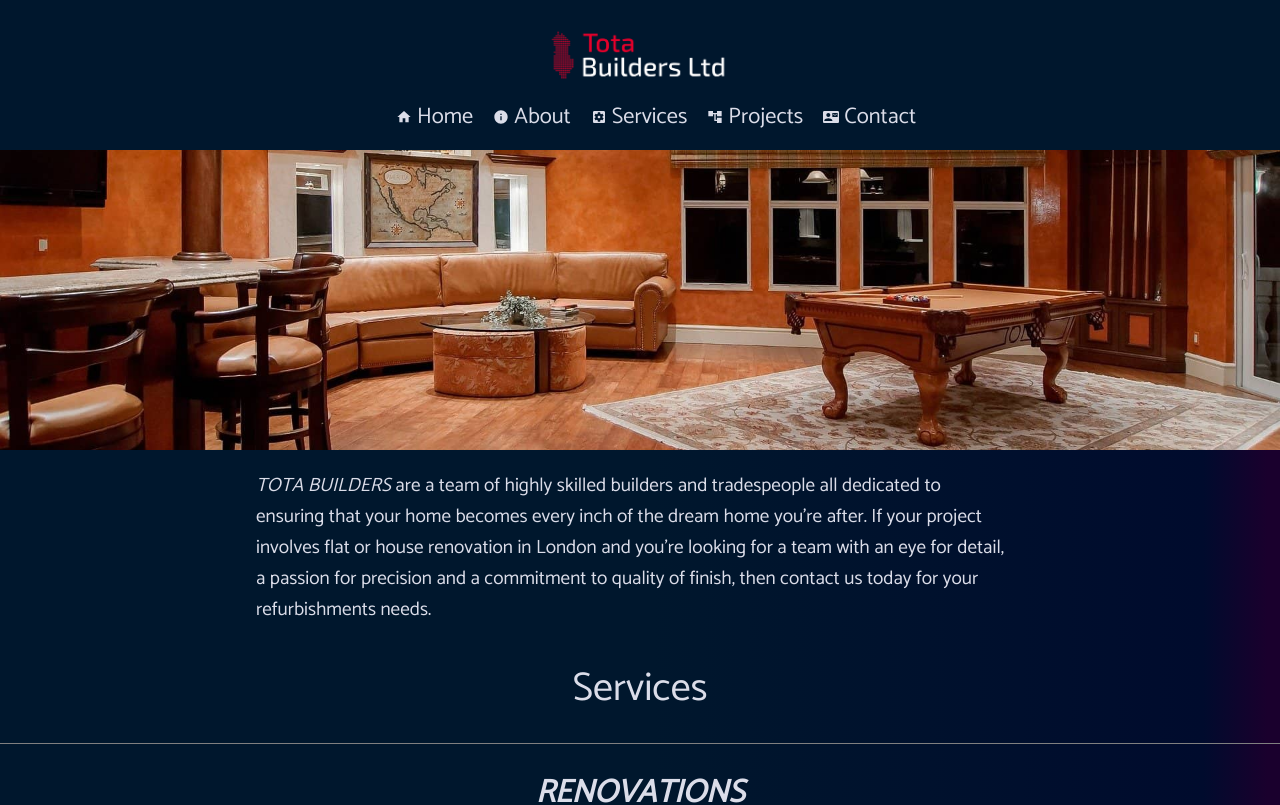
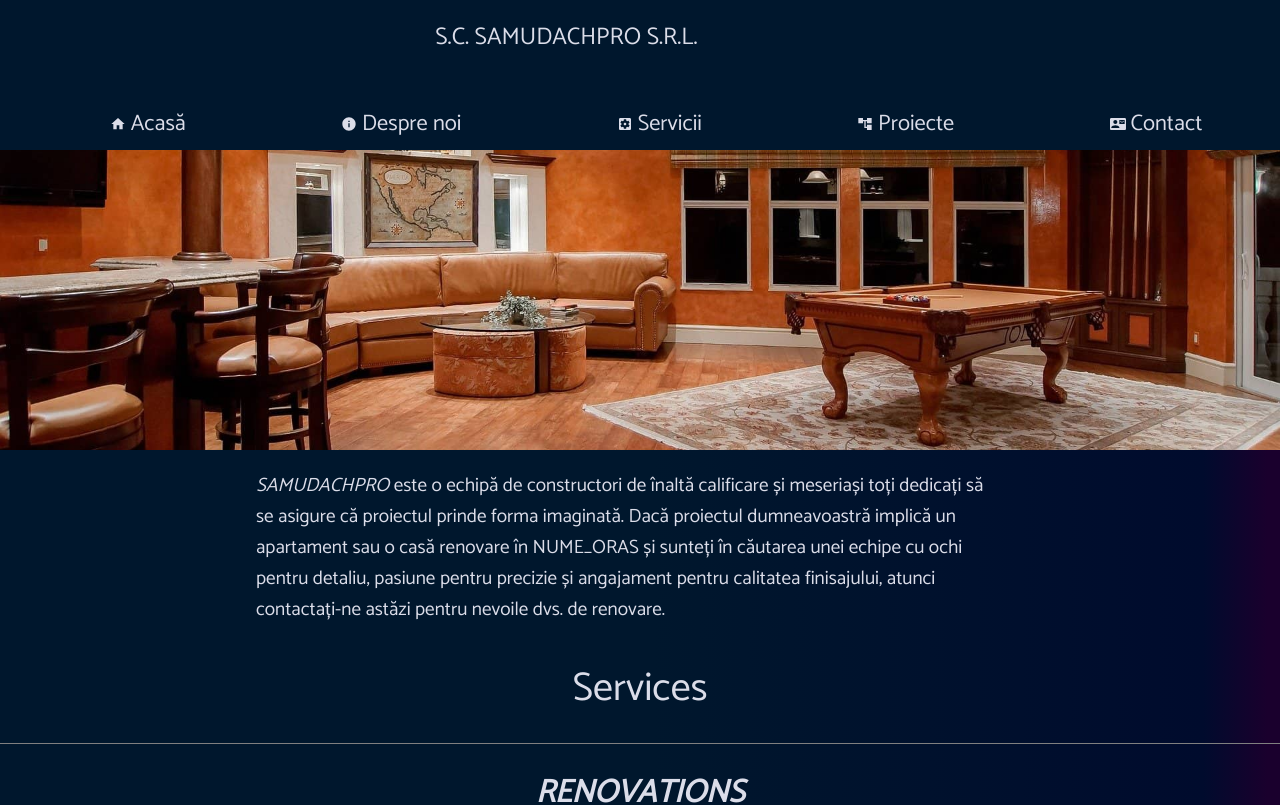
Before and after one commit to Geod11/samudachpro, a React (Create React App) app: page /services in a window 1280 px wide. Shown: the top 805 px of the page. Built offline with nearby package versions, Linux system fonts and the light colour scheme.

Commit message:
Change english to romanian content

```diff
--- a/package.json
+++ b/package.json
@@ -20,7 +20,7 @@
     "react-dom": "^17.0.2",
     "react-router-dom": "^5.2.0",
     "react-router-hash-link": "^2.4.3",
-    "react-scripts": "4.0.3",
+    "react-scripts": "^5.0.1",
     "react-slick": "^0.28.1",
     "web-vitals": "^1.1.2"
   },
--- a/src/Components/About.js
+++ b/src/Components/About.js
@@ -12,10 +12,9 @@ function About() {
       <div className="about__innerContainer">
         <p className="about__main__description">
           Bine ați venit la Samudachpro, partenerul dumneavoastră de încredere
-          în soluții de construcții și construcții. Cu o reputație solidă pentru
-          excelență și angajamentul de a oferi rezultate excepționale, suntem
-          mândri să fim una dintre companiile de construcții de top din
-          industrie.
+          în soluții de construcții. Cu o reputație solidă pentru excelență și
+          angajamentul de a oferi rezultate excepționale, suntem mândri să fim
+          una dintre companiile de construcții de top din industrie.
           <br />
           <br /> La Samudachpro, înțelegem că proiectele de construcție sunt mai
           mult decât cărămizi și mortar. Sunt despre transformarea viselor în
@@ -32,15 +31,15 @@ function About() {
           adaptate pentru a satisface cerințele dumneavoastră specifice la timp
           și în limita bugetului.
           <br />
-          <br /> Vă mulțumim că ați considerat Samudachpro partenerul dvs. de
-          construcții. Așteptăm cu nerăbdare oportunitatea de a colabora cu
-          dumneavoastră și de a vă transforma visele de construcție în
-          realitate. Contactați-ne astăzi pentru a discuta despre proiectul dvs.
+          <br /> Vă mulțumim că ați considerat Samudachpro, partenerul
+          dumneavoastră de construcții. Așteptăm cu nerăbdare oportunitatea de a
+          colabora și de a vă transforma visele de construcție în realitate.
+          Contactați-ne astăzi pentru a discuta despre proiectul dumneavoastră
           și pentru a descoperi cum vă putem aduce viziunea la viață.
         </p>
         <hr className="about__hline_displayNone" />
         <div className="about__featuredProjectContainer">
-          <h2 className="about__main__title">QUALITY</h2>
+          <h2 className="about__main__title">CALITATE</h2>
           <video
             playsinline="true"
             webkit-playsinline="true"
@@ -52,7 +51,7 @@ function About() {
           ></video>
           <HashLink smooth to="/projects#topProjects" className="about__CTA">
             <button className="about__btn btn btn-primary">
-              Find Out More
+              Afla mai mult
             </button>
           </HashLink>
         </div>
--- a/src/Components/Contact.js
+++ b/src/Components/Contact.js
@@ -29,14 +29,12 @@ function Contact() {
   return (
     <div id="topContact" className="contact__container">
       <div className="contact__mainImageContainer"></div>
-			<h1 className="contact__title">CONTACT US</h1>
+      <h1 className="contact__title">CONTACTEAZĂ-NE</h1>
       <p className="contact__info">
-				To find out how our construction company can help you to transform your
-				home contact us today. <br />
+        Suntem aici pentru a răspunde la toate întrebările sau pentru a rezerva
+        o oră care vă este convenabilă pentru ca unul dintre membrii echipei
+        noastre să vină pentru a vă discuta planurile.
         <br />
-				We’re here to answer any and all questions or to book a time that’s
-				convenient to you for one of our team member to come round to discuss
-				your plans.
       </p>
       <div className="contact__container__instructionsPicture">
         <div className="contact__instructions__container">
--- a/src/Components/Footer.js
+++ b/src/Components/Footer.js
@@ -1,9 +1,7 @@
 import React from "react";
-import { HashLink } from "react-router-hash-link";
 import "../style/footer.css";
 import FacebookIcon from "@material-ui/icons/Facebook";
 import InstagramIcon from "@material-ui/icons/Instagram";
-import LinkedInIcon from "@material-ui/icons/LinkedIn";
 
 function Footer() {
   return (
@@ -53,31 +51,11 @@ function Footer() {
           <ul>
             <FacebookIcon />
             <InstagramIcon />
-						<LinkedInIcon />
           </ul>
         </div>
       </div>
       <div className="footer__endContainer">
-				<p>© 2021 - Tota Builders Ltd</p>
-				<ul className="footer__breadCrumbs">
-					<HashLink smooth to="/#topHome">
-						<li className="footer__item">Home</li>
-					</HashLink>
-					<HashLink smooth to="/about#topAbout">
-						<li className="footer__item">About</li>
-					</HashLink>
-					<HashLink smooth to="/services#topServices">
-						<li className="footer__item">Services</li>
-					</HashLink>
-					<HashLink smooth to="/projects#topProjects">
-						<li className="footer__item">Projects</li>
-					</HashLink>
-					<HashLink smooth to="/contact#topContact">
-						<li className="footer__item">Contact</li>
-					</HashLink>
-				</ul>
-				{/* ADD COMPANY NUMBER AND VAT LATER ON
-				<p>Company Nr:(Company Nr.) | VAT Nr:(Vat Nr.)</p> */}
+        <p>© 2023 - SC SAMUDACHPRO SRL</p>
       </div>
     </div>
   );
--- a/src/Components/Header.js
+++ b/src/Components/Header.js
@@ -9,10 +9,9 @@ import InfoIcon from "@material-ui/icons/Info";
 import SettingsApplicationsIcon from "@material-ui/icons/SettingsApplications";
 import AccountTreeIcon from "@material-ui/icons/AccountTree";
 import ContactMailIcon from "@material-ui/icons/ContactMail";
-import logo from "../Assets/Logo/color1-white_logo_transparent_background.png";
+// import logo from "../Assets/Logo/color1-white_logo_transparent_background.png";
 import FacebookIcon from "@material-ui/icons/Facebook";
 import InstagramIcon from "@material-ui/icons/Instagram";
-import LinkedInIcon from "@material-ui/icons/LinkedIn";
 
 function Header() {
   console.log("RENDERED");
@@ -60,17 +59,33 @@ function Header() {
             scrollY && "header__social--enlarged"
           }`}
         >
-					<p className="header__socialMediaText">Find us on:</p>
-					<FacebookIcon />
-					<InstagramIcon />
-					<LinkedInIcon />
+          <p className="header__socialMediaText">Ne gasesti pe:</p>
+          <div className="headerSocialMediaIconsContainer">
+            <a
+              href="https://www.facebook.com/profile.php?id=100063591846277"
+              alt="Facebook Icon"
+              target={"_blank"}
+              rel={"noreferrer"}
+            >
+              <FacebookIcon className="headerSocialMediaIcons" />
+            </a>
+            <a
+              href="https://www.facebook.com/profile.php?id=100063591846277"
+              alt="Instagram Icon"
+              target={"_blank"}
+              rel={"noreferrer"}
+            >
+              <InstagramIcon className="headerSocialMediaIcons" />
+            </a>
+          </div>
         </div>
         <HashLink to="/#topHome">
-					<img
+          <div className="header__companyName">S.C. SAMUDACHPRO S.R.L.</div>
+          {/* <img
             className={`header__logo ${scrollY && "header__logo--enlarged"}`}
             src={logo}
             alt="Logo"
-					/>
+          /> */}
         </HashLink>
         {!menu ? (
           <MenuIcon
@@ -94,7 +109,7 @@ function Header() {
             scrollY && "header__quote--enlarged"
           }`}
         >
-					<p className="header__requestQuote">Request a quote</p>
+          <p className="header__requestQuote">Cere o simulare de pret</p>
         </HashLink>
       </div>
 
@@ -102,25 +117,25 @@ function Header() {
         <HashLink smooth to="/#topHome">
           <li className="header__item">
             <HomeIcon />
-						Home
+            Acasă
           </li>
         </HashLink>
         <HashLink smooth to="/about#topAbout">
           <li className="header__item">
             <InfoIcon />
-						About
+            Despre noi
           </li>
         </HashLink>
         <HashLink smooth to="/services#topServices">
           <li className="header__item">
             <SettingsApplicationsIcon />
-						Services
+            Servicii
           </li>
         </HashLink>
         <HashLink smooth to="/projects#topProjects">
           <li className="header__item">
             <AccountTreeIcon />
-						Projects
+            Proiecte
           </li>
         </HashLink>
         <HashLink smooth to="/contact#topContact">
--- a/src/Components/Services.js
+++ b/src/Components/Services.js
@@ -32,12 +32,13 @@ function Services() {
     <div id="topServices" className="services__container">
       <div className="services__mainImageContainer"></div>
       <p className="serivces__main__description">
-				<span>Tota Builders </span> are a team of highly skilled builders and
-				tradespeople all dedicated to ensuring that your home becomes every inch
-				of the dream home you’re after. If your project involves flat or house
-				renovation in London and you’re looking for a team with an eye for
-				detail, a passion for precision and a commitment to quality of finish,
-				then contact us today for your refurbishments needs.
+        <span>Samudachpro </span> este o echipă de constructori de înaltă
+        calificare și meseriași toți dedicați să se asigure că proiectul prinde
+        forma imaginată. Dacă proiectul dumneavoastră implică un apartament sau
+        o casă renovare în NUME_ORAS și sunteți în căutarea unei echipe cu ochi
+        pentru detaliu, pasiune pentru precizie și angajament pentru calitatea
+        finisajului, atunci contactați-ne astăzi pentru nevoile dvs. de
+        renovare.
       </p>
       <h1 className="services__main__title">Services</h1>
 
--- a/src/style/header.css
+++ b/src/style/header.css
@@ -60,9 +60,25 @@
 	font-size: var(--font-small);
 	margin-right: 5px;
 }
-.header__socialMediaContainer,
+.header__socialMediaContainer {
+	display: none;
+	justify-content: center;
+}
 .header__quoteContainer {
 	display: none;
+}
+.header__companyName {
+	font-size: x-large;
+	color:#dbdde9;
+}
+.headerSocialMediaIcons {
+	color: #dbdde9;
+	height: 2rem !important;
+	width: 2rem !important;
+}
+.headerSocialMediaIconsContainer {
+	display: flex;
+	justify-content: space-around;
 }
 
 @media (min-width: 992px) {
@@ -84,9 +100,9 @@
 	}
 	.header__itemsContainer {
 		position: relative;
-		top: -10px;
+		top: 30px;
 		display: flex;
-		justify-content: center;
+		justify-content: space-around;
 		list-style-type: none;
 		padding-bottom: 0;
 	}
@@ -106,6 +122,7 @@
 	}
 	.header__socialMediaContainer > p {
 		text-align: center;
+		font-size: larger;
 	}
 	.header__socialMediaContainer > svg {
 		color: #dbdde9;
```
Also changed, not shown: 1 other file (tests, documents, lock files or other folders). Lines whose indentation alone changed are shown as unchanged.
